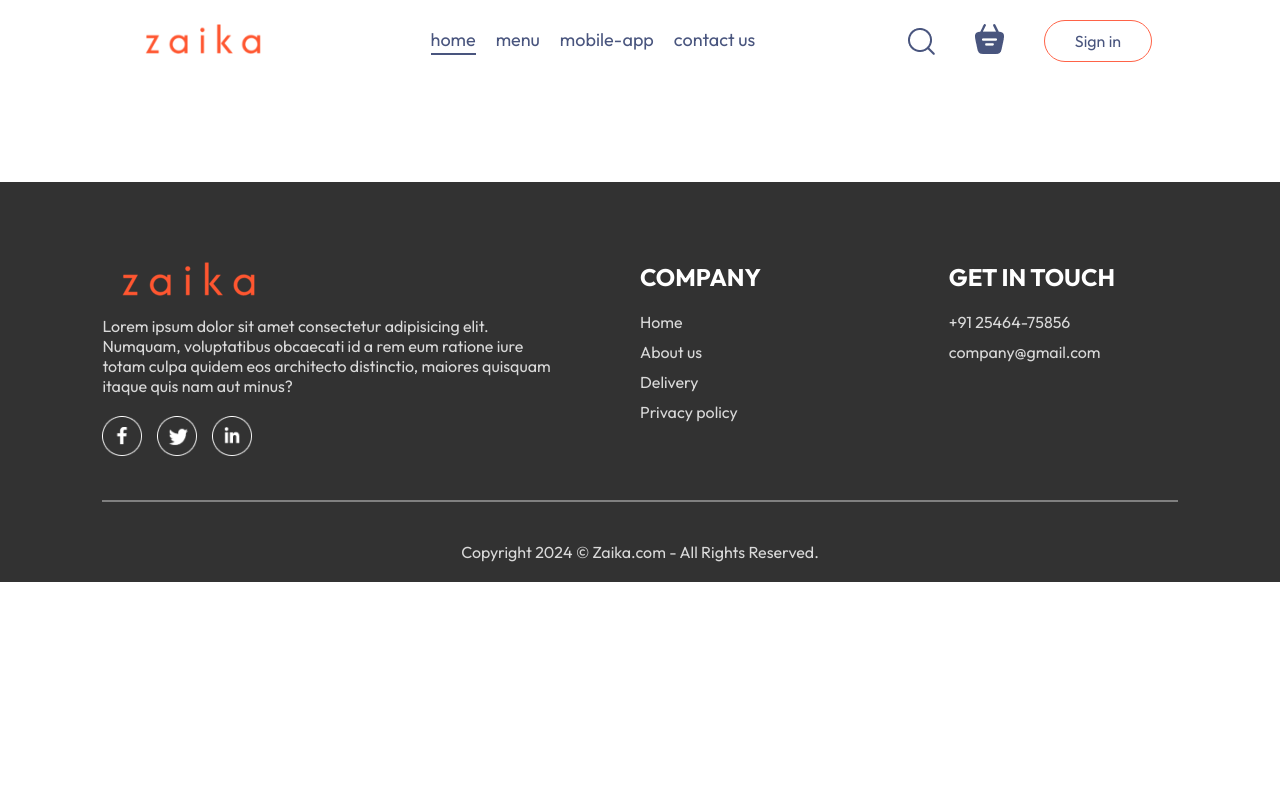
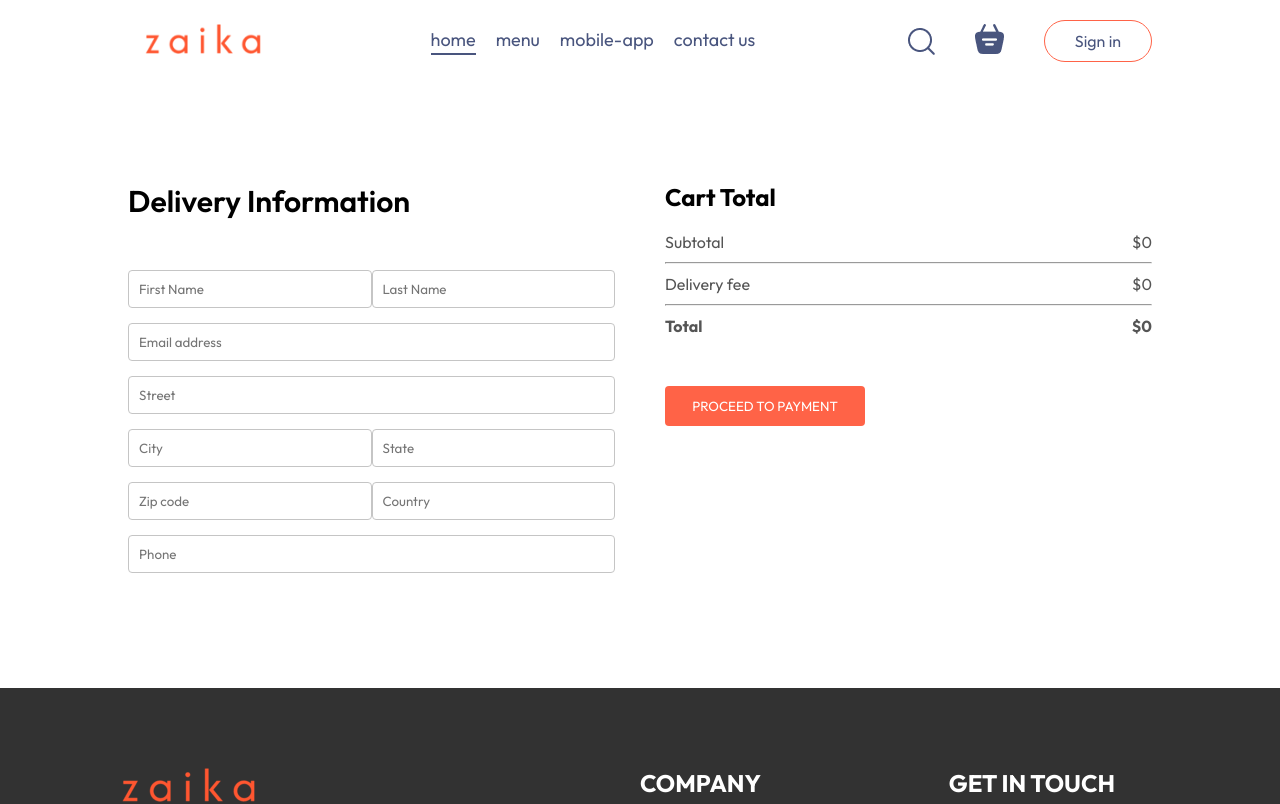
Before and after one commit to Rshn03/Zaika, a React (Vite) app in the folder frontend/: page /order in a window 1280 px wide. Shown: the top 804 px of the page. Built offline with nearby package versions, Linux system fonts and the light colour scheme.

Commit message:
created place-order page

```diff
--- a/frontend/src/pages/Cart/Cart.jsx
+++ b/frontend/src/pages/Cart/Cart.jsx
@@ -1,9 +1,12 @@
 import React, { useContext } from 'react'
 import './Cart.css'
 import { StoreContext } from '../../context/StoreContext'
+import { useNavigate } from 'react-router-dom';
 const Cart = () => {
 
   const { cartItems, food_list, removeFromCart,getTotalCartAmount} = useContext(StoreContext);
+
+  const navigate = useNavigate();
 
   return (
     <div className='cart'>
@@ -47,15 +50,15 @@
             <hr />
             <div className="cart-total-details">
               <p>Delivery fee</p>
-              <p>${2}</p>
+              <p>${getTotalCartAmount()===0?0:2}</p>
             </div>
             <hr />
             <div className="cart-total-details">
               <b>Total</b>
-              <b>${getTotalCartAmount()+2}</b>
+              <b>${getTotalCartAmount()===0?0:getTotalCartAmount()+2}</b>
             </div>
           </div>
-          <button>PROCEED TO CHECKOUT</button>
+          <button onClick={()=>navigate('/order')}>PROCEED TO CHECKOUT</button>
         </div>
         <div className="cart-promocode">
           <div>
--- a/frontend/src/pages/PlaceOrder/PlaceOrder.css
+++ b/frontend/src/pages/PlaceOrder/PlaceOrder.css
@@ -0,0 +1,38 @@
+.place-order{
+    display: flex;
+    align-items: start;
+    justify-content: space-between;
+    gap: 50px;
+    margin-top: 100px;
+}
+
+.place-order-left{
+    width: 100%;
+    max-width: max(30%,500px);
+}
+.place-order-left .title{
+    font-size: 30px;
+    font-weight: 600;
+    margin-bottom: 50px;
+}
+
+.place-order-left input{
+    margin-bottom: 15px;
+    width: 100%;
+    padding: 10px;
+    border: 1px solid #c5c5c5;
+    border-radius: 4px;
+    outline-color: tomato;
+}
+.place-order-left .multi-fields{
+    display: flex;
+}
+
+.place-order-right{
+    width: 100%;
+    max-width: max(40%,500px);
+}
+
+.place-order .cart-total button{
+    margin-top: 30px;
+}
--- a/frontend/src/pages/PlaceOrder/PlaceOrder.jsx
+++ b/frontend/src/pages/PlaceOrder/PlaceOrder.jsx
@@ -1,11 +1,54 @@
-import React from 'react'
+import React, { useContext } from 'react'
 import './PlaceOrder.css'
+import { StoreContext } from '../../context/StoreContext'
 
 const PlaceOrder = () => {
+
+const{getTotalCartAmount}=useContext(StoreContext)
+
   return (
-    <div>
-
-    </div>
+    <form className='place-order'>
+      <div className="place-order-left">
+        <p className='title'>Delivery Information</p>
+        <div className="multi-fields">
+          <input type="text" placeholder='First Name'/>
+          <input type="text" placeholder='Last Name'/>
+        </div>
+        <input type="email" placeholder='Email address' />
+        <input type="text" placeholder='Street' />
+        <div className="multi-fields">
+          <input type="text" placeholder='City'/>
+          <input type="text" placeholder='State'/>
+        </div>
+        <div className="multi-fields">
+          <input type="text" placeholder='Zip code'/>
+          <input type="text" placeholder='Country'/>
+        </div>
+        <input type="text" placeholder='Phone'/>
+      </div>
+      <div className="place-order-right">
+      <div className="cart-total">
+          <h2>Cart Total</h2>
+          <div>
+          <div className="cart-total-details">
+              <p>Subtotal</p>
+              <p>${getTotalCartAmount()}</p>
+            </div>
+            <hr />
+            <div className="cart-total-details">
+              <p>Delivery fee</p>
+              <p>${getTotalCartAmount()===0?0:2}</p>
+            </div>
+            <hr />
+            <div className="cart-total-details">
+              <b>Total</b>
+              <b>${getTotalCartAmount()===0?0:getTotalCartAmount()+2}</b>
+            </div>
+          </div>
+          <button>PROCEED TO PAYMENT</button>
+        </div>
+      </div>
+    </form>
   )
 }
 
```
